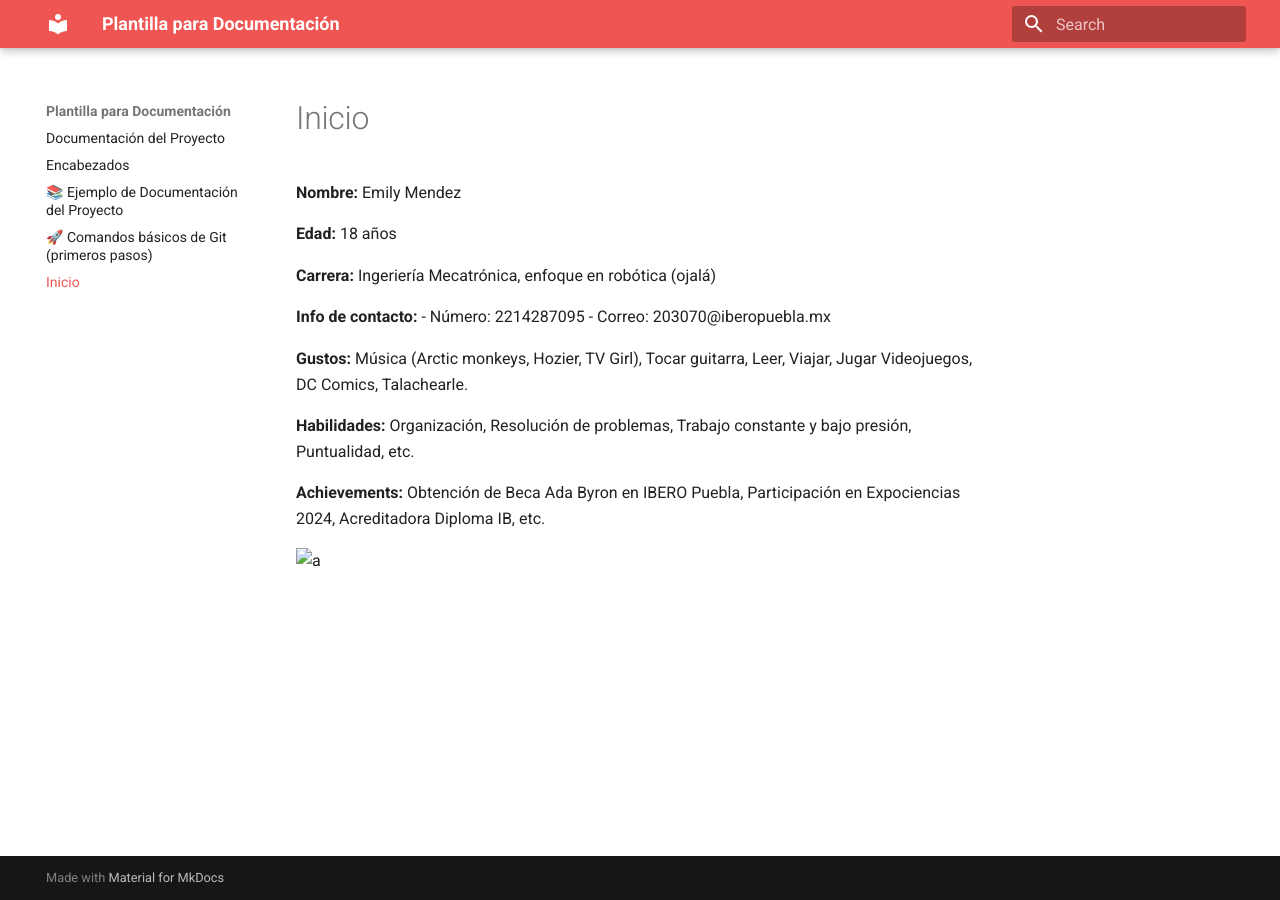
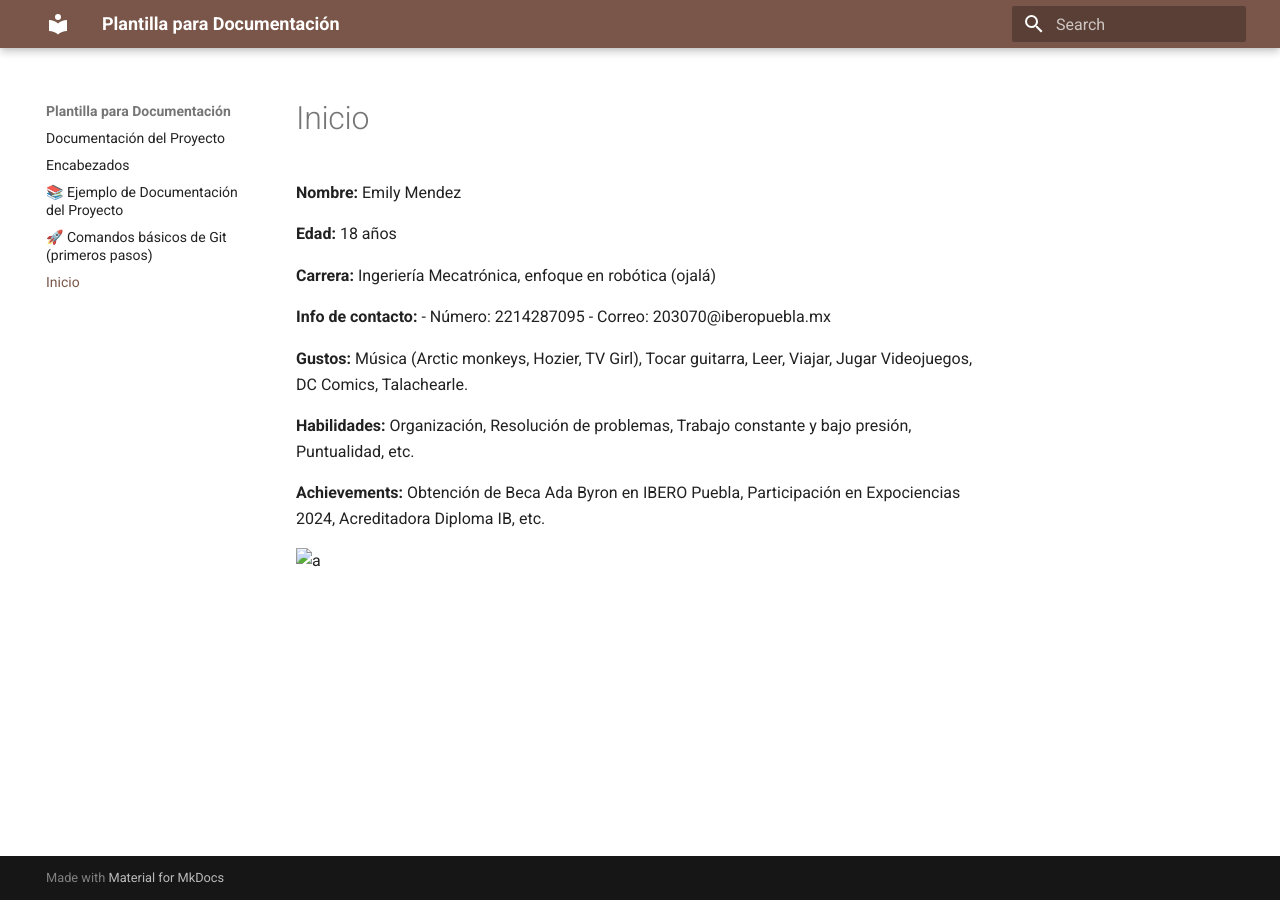
Before and after one commit to EmilyMZS/portafolio_iberopue, an MkDocs documentation site: the page built from docs/inicio.md, in a window 1280 px wide. Built offline with MkDocs 1.6.1 and Material for MkDocs 9.7.7, drawn with Linux system fonts in a browser that asks for light colours.

Commit message:
Update mkdocs.yml

```diff
--- a/mkdocs.yml
+++ b/mkdocs.yml
@@ -29,7 +29,7 @@ theme:
   highlightjs: true
   palette:
       - scheme: default
-        primary: red
+        primary: brown
 
   features:
     - content.code.copy
```
